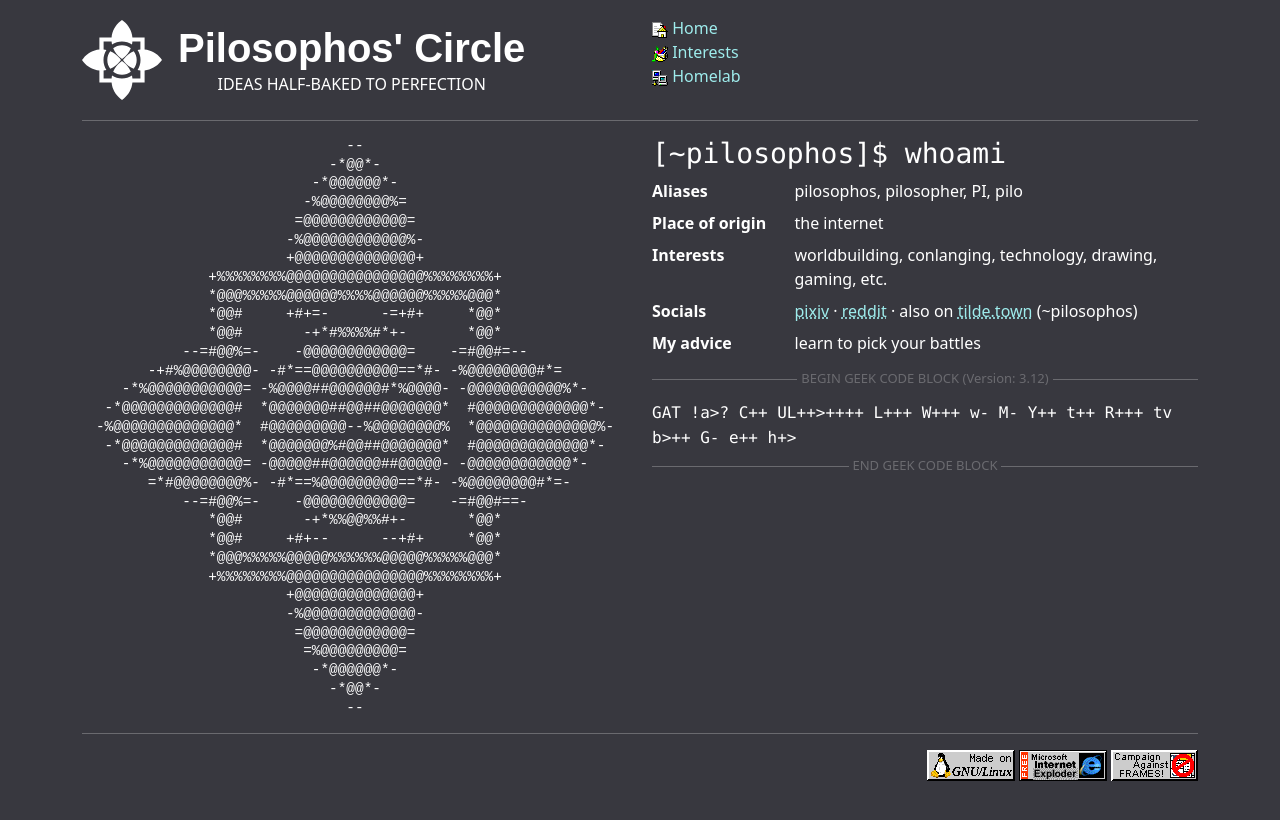
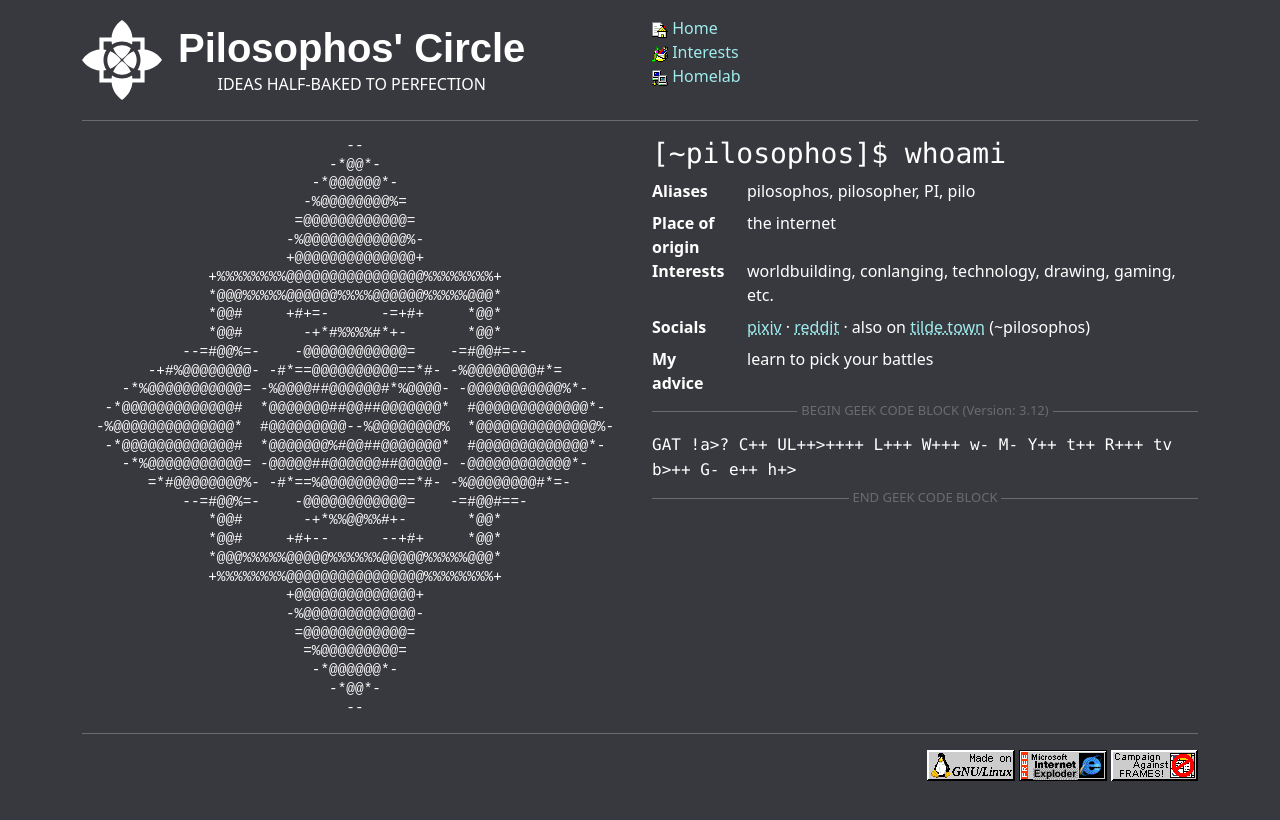
Before and after one commit to pilosophos/pilosophos-site-v1, a Jekyll site: the page built from index.html, in a window 1280 px wide. Shown: the top 820 px of the page. Built offline with Jekyll 4.4.1, drawn with Linux system fonts in a browser that asks for light colours.

Commit message:
change dl style

```diff
--- a/assets/css/main.scss
+++ b/assets/css/main.scss
@@ -60,6 +60,7 @@ main>section {
 dl {
   ul {
     padding-left: 1em;
+    margin-bottom: 0;
   }
 
   >div {
@@ -67,7 +68,7 @@ dl {
 
     >dt {
       @extend .col;
-      @extend .col-md-3;
+      @extend .col-md-2;
     }
 
     >dd {
```
